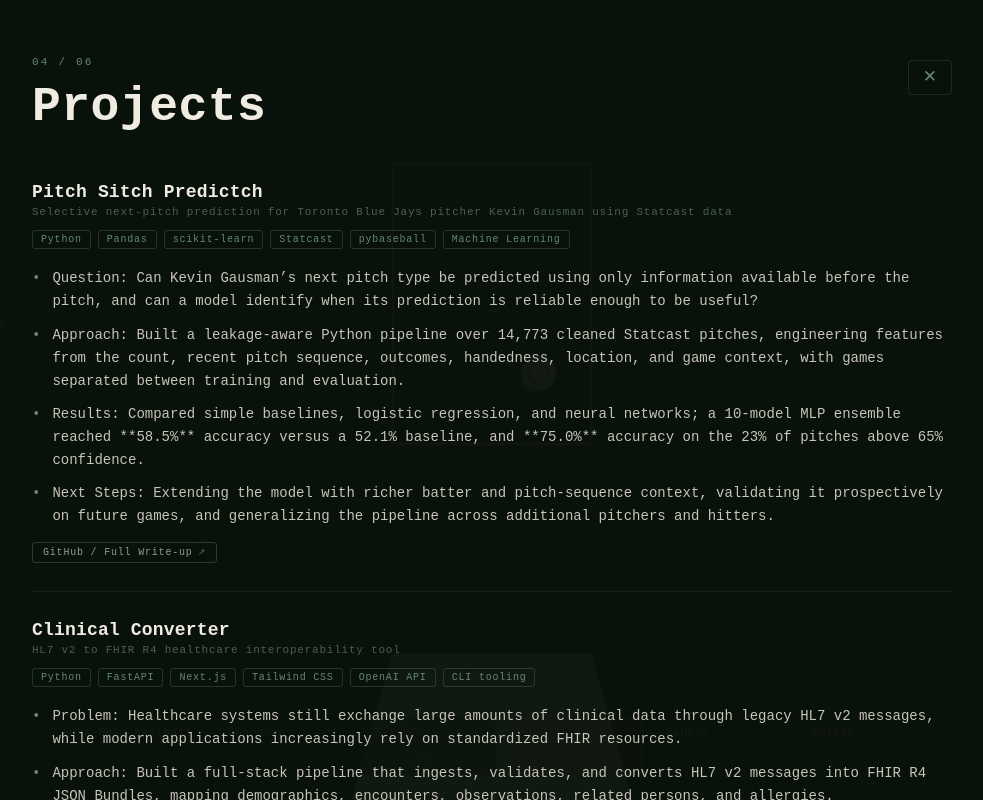
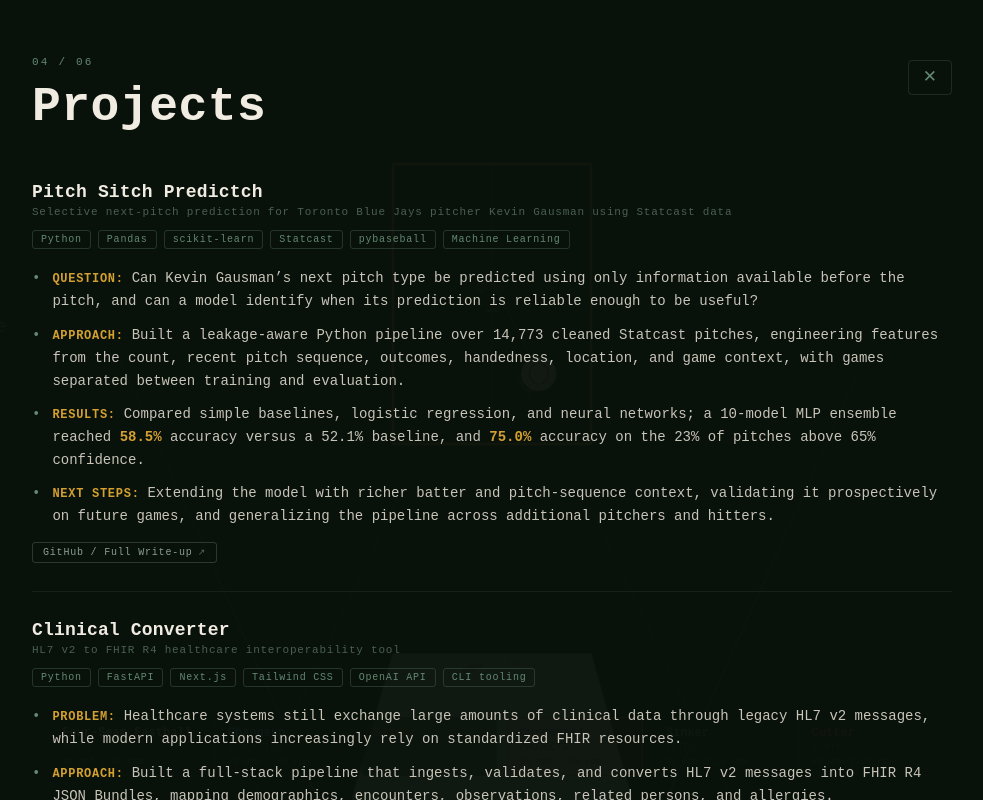
Before and after one commit to wisejamie/wisejamie.github.io, a React (Vite) app: page / in a window 1280 px wide. Both pictures are taken after a click on the element 90 px from the left and 400 px from the top of the page. Shown: the whole page, without its empty margins (148-1131 px from the left). Built offline with nearby package versions, Linux system fonts and the light colour scheme.

Commit message:
highlight labels and key metrics in Projects

```diff
--- a/src/components/ProjectsSection.tsx
+++ b/src/components/ProjectsSection.tsx
@@ -1,5 +1,30 @@
 import { PROJECTS } from "../data/portfolio";
 import { LinkChips } from "./LinkChips";
+
+const GOLD = "#d4a030";
+
+// Matches a leading "Label: " prefix, e.g. "Approach:", "Next Steps:", "Product and Engineering:"
+const LABEL_PATTERN = /^([A-Z][A-Za-z]*(?:\s(?:and\s)?[A-Z][A-Za-z]*)*):\s(.+)$/s;
+
+// Marks standout metrics to highlight, e.g. "**58.5%**" — wrap only the numbers that should pop
+const HIGHLIGHT_PATTERN = /\*\*(.+?)\*\*/g;
+
+function splitBulletLabel(bullet: string): { label: string | null; rest: string } {
+  const match = bullet.match(LABEL_PATTERN);
+  return match ? { label: match[1], rest: match[2] } : { label: null, rest: bullet };
+}
+
+function renderBulletText(text: string) {
+  return text.split(HIGHLIGHT_PATTERN).map((part, i) =>
+    i % 2 === 1 ? (
+      <span key={i} style={{ color: GOLD, fontWeight: 700 }}>
+        {part}
+      </span>
+    ) : (
+      part
+    )
+  );
+}
 
 interface ProjectsSectionProps {
   isMobile?: boolean;
@@ -68,7 +93,9 @@ export function ProjectsSection({ isMobile = false }: ProjectsSectionProps) {
 
           {/* Bullets */}
           <ul style={{ margin: 0, padding: 0, listStyle: "none" }}>
-            {project.bullets.map((bullet, j) => (
+            {project.bullets.map((bullet, j) => {
+              const { label, rest } = splitBulletLabel(bullet);
+              return (
                 <li
                   key={j}
                   style={{
@@ -98,10 +125,24 @@ export function ProjectsSection({ isMobile = false }: ProjectsSectionProps) {
                       lineHeight: 1.65,
                     }}
                   >
-                  {bullet}
+                    {label && (
+                      <span
+                        style={{
+                          color: GOLD,
+                          fontWeight: 700,
+                          letterSpacing: "0.06em",
+                          textTransform: "uppercase",
+                          fontSize: isMobile ? 11 : 12,
+                        }}
+                      >
+                        {label}:{" "}
+                      </span>
+                    )}
+                    {renderBulletText(rest)}
                   </span>
                 </li>
-            ))}
+              );
+            })}
           </ul>
 
           {/* Link chips */}
```
Lines whose indentation alone changed are shown as unchanged.
